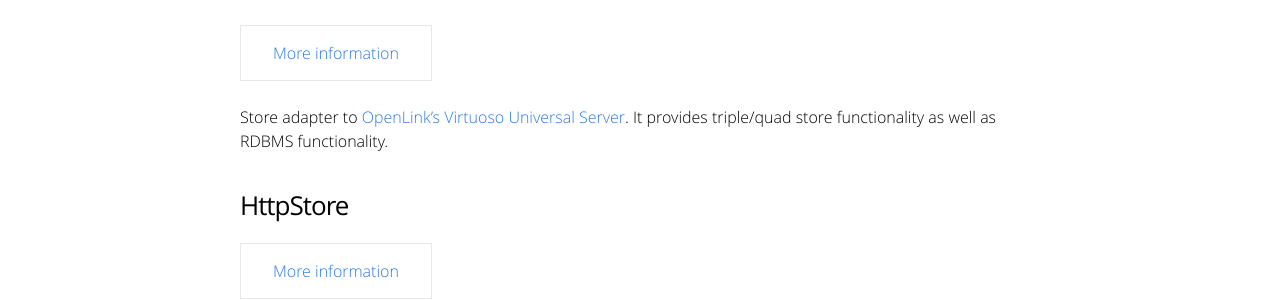
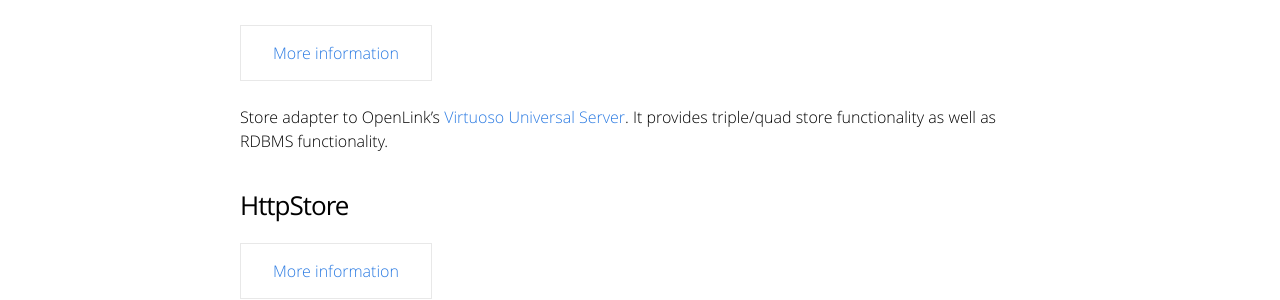
Before and after one commit to SaftIng/safting.github.io, a Jekyll site: the page built from doc/phpframework/backends.md, in a window 1280 px wide and 900 px high. Shown: the part 435-735 px from the top of the window. Built offline with Jekyll 4.4.1, drawn with Linux system fonts in a browser that asks for light colours.

```diff
--- a/doc/phpframework/backends.md
+++ b/doc/phpframework/backends.md
@@ -13,7 +13,7 @@ The following list contains back-end shipped with _Saft_ in the default distribu
 
 <a class="btn" href="virtuoso">More information</a>
 
-Store adapter to [OpenLink's Virtuoso Universal Server](http://virtuoso.openlinksw.com/). It provides triple/quad store functionality as well as RDBMS functionality.
+Store adapter to OpenLink's [Virtuoso Universal Server](http://virtuoso.openlinksw.com/). It provides triple/quad store functionality as well as RDBMS functionality.
 
 ### HttpStore
 
```
